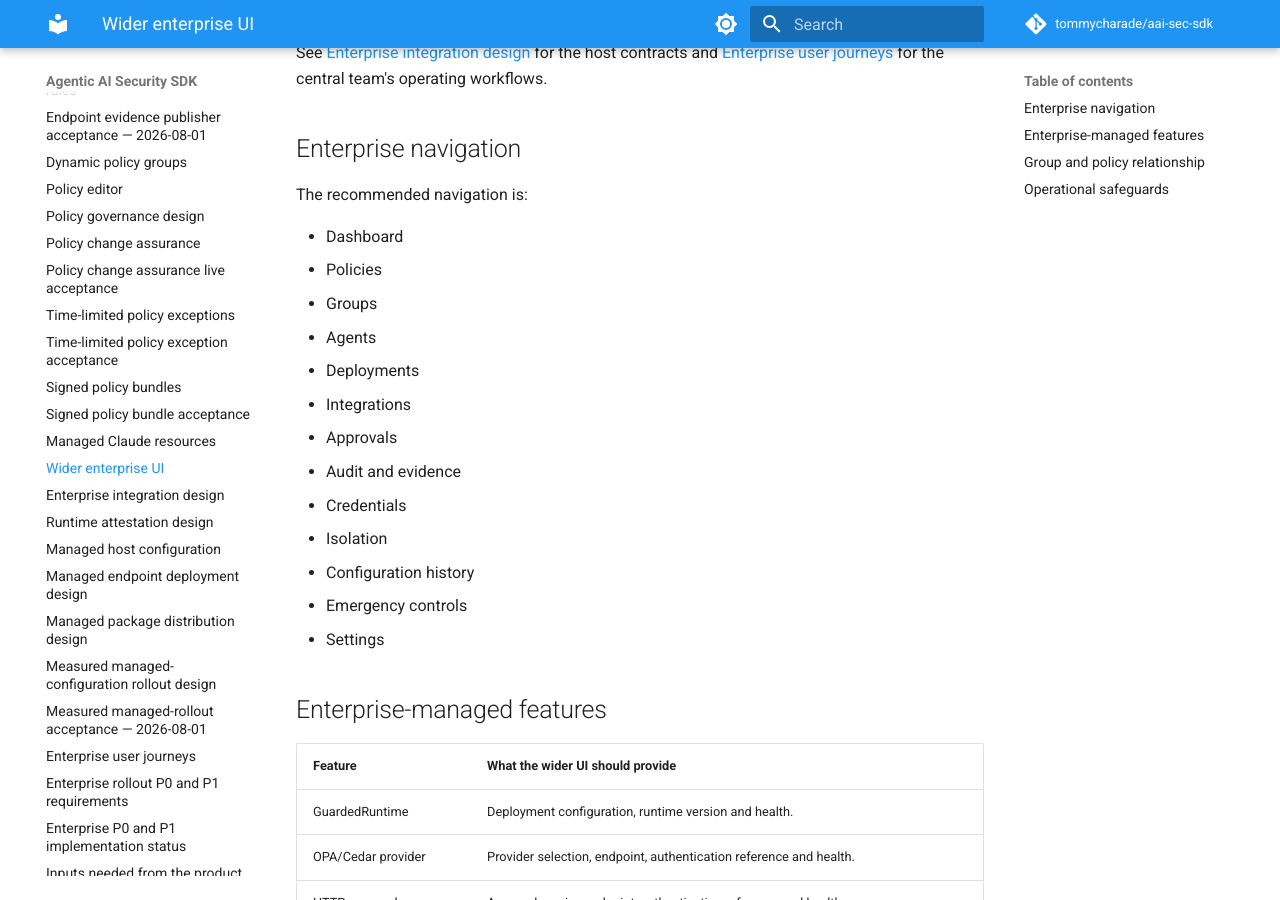
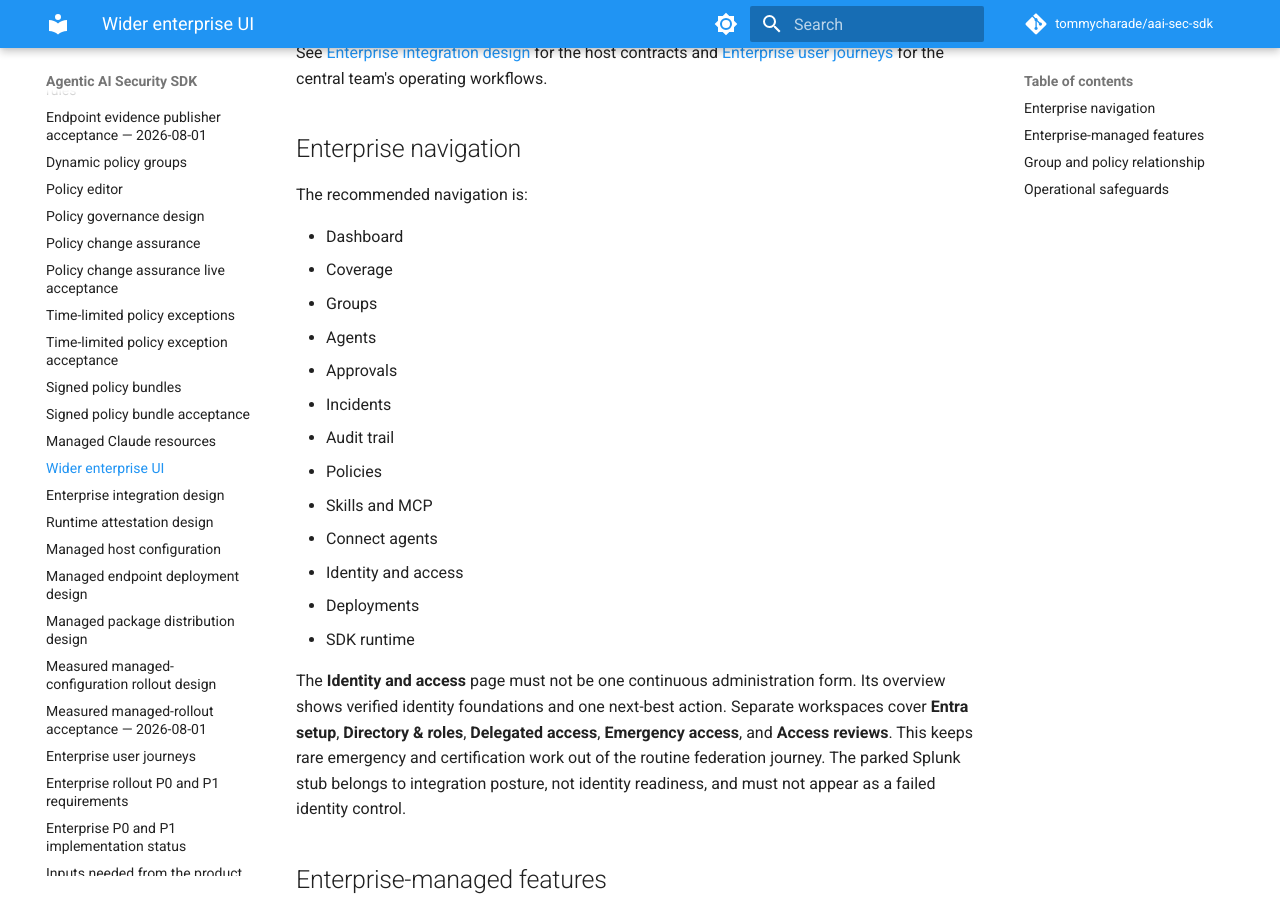
Before and after one commit to tommycharade/aai-sec-sdk, an MkDocs documentation site: the page built from docs/enterprise-ui.md, in a window 1280 px wide and 900 px high, scrolled down 258 px. Built offline with MkDocs 1.6.1 and Material for MkDocs 9.7.7, drawn with Linux system fonts in a browser that asks for light colours; comment, search, counter and statistics services are not loaded; some of the changed text lies outside the part shown.

Commit message:
docs: focus enterprise identity journeys (#90)
Co-authored-by: Tom Mooney <tom@judgefinance.co.uk>

```diff
--- a/docs/enterprise-ui.md
+++ b/docs/enterprise-ui.md
@@ -14,18 +14,26 @@ the central team's operating workflows.
 The recommended navigation is:
 
 - Dashboard
-- Policies
+- Coverage
 - Groups
 - Agents
+- Approvals
+- Incidents
+- Audit trail
+- Policies
+- Skills and MCP
+- Connect agents
+- Identity and access
 - Deployments
-- Integrations
-- Approvals
-- Audit and evidence
-- Credentials
-- Isolation
-- Configuration history
-- Emergency controls
-- Settings
+- SDK runtime
+
+The **Identity and access** page must not be one continuous administration
+form. Its overview shows verified identity foundations and one next-best
+action. Separate workspaces cover **Entra setup**, **Directory & roles**,
+**Delegated access**, **Emergency access**, and **Access reviews**. This keeps
+rare emergency and certification work out of the routine federation journey.
+The parked Splunk stub belongs to integration posture, not identity readiness,
+and must not appear as a failed identity control.
 
 ## Enterprise-managed features
 
@@ -66,6 +74,11 @@ The recommended navigation is:
 | Live runtime activation | Stage, activate and verify configuration changes. |
 | Configuration validation | Show validation results before activation. |
 | UI authentication | Operators, roles, bearer tokens and enterprise SSO integration. |
+| Microsoft Entra onboarding | A non-secret, task-focused setup workspace with redirect URI, server-owned tenant binding, downloadable manifest, guarded deployment commands and explicit live-acceptance gate. |
+| Directory authority | SCIM lifecycle, exact group-to-role mappings, canonical capabilities and degraded/not-configured states. |
+| Delegated administration | Expiring organization/project/deployment grants, live scope, rationale, revocation and retained history. |
+| Emergency access | Recent-MFA, four-eyes, exact-capability, maximum-60-minute break-glass workflow. |
+| Access certification | Complete-or-explicitly-incomplete digest-bound operator, role, delegation and emergency evidence export. |
 | CORS/origin restriction | Allowed browser origins and deployment environment. |
 | Agent groups | Create groups, select a policy, use manual batch assignment or trusted dynamic rules, inspect outcomes and manage agents. |
 | Claude onboarding script | Display or generate the exact onboarding command for a project. |
@@ -109,3 +122,9 @@ confirmation for emergency operations, produce audit events, and expose
 health/error state rather than silently accepting configuration. Secrets should
 be stored as references to an enterprise secret/IAM system, never displayed or
 persisted in browser state.
+
+Identity setup may copy or download non-secret deployment values, but the
+browser never accepts an OIDC client secret, SCIM bearer, tenant authority or
+role claim. Configuration status is not acceptance evidence: the UI continues
+to distinguish deployed federation from completed OIDC, joiner/mover/leaver,
+role-denial and two-person MFA exercises.
```
Also changed, not shown: CHANGELOG.md (+6 -0 lines), docs/enterprise-user-journeys.md (+29 -0 lines), docs/p0-p1-implementation-status.md (+5 -3 lines).
